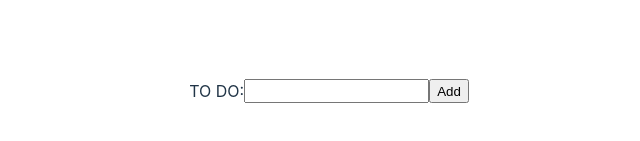
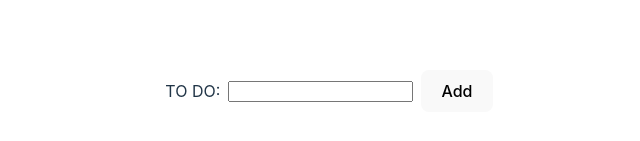
Before and after one commit to KyleMThornton/React-To-Do-List, a React (Vite) app: page / in a window 1280 px wide. Shown: the part 309-450 px from the top of the page, without its empty margins (311-951 px from the left). Built offline with nearby package versions, Linux system fonts and the light colour scheme.

Commit message:
Able to add to do items into state

```diff
--- a/src/components/TextBar.css
+++ b/src/components/TextBar.css
@@ -1,3 +1,9 @@
 .inputBar {
     display: flex;
+    justify-content: center;
+    align-items: center;
 }
+
+input {
+    margin: 0.5rem;
+}
--- a/src/components/TextBar.tsx
+++ b/src/components/TextBar.tsx
@@ -1,13 +1,27 @@
 import './TextBar.css'
+import { useEffect, useRef, useState } from 'react'
 
 export function TextBar() {
+    const [toDoList, setToDoList] = useState<string[]>([])
+
+    let toDoInputValue : any = useRef();
+
+    function handleSubmit(event : any) {
+        event.preventDefault();
+        setToDoList([...toDoList, toDoInputValue.current?.value])
+        toDoInputValue.current.value = ""
+    }
+
+    useEffect(() => {
+        console.log(toDoList);
+    }, [toDoList]);
 
     return(
         <div className="textBarWrapper">
             <form action="" className="inputBar">
                 <label htmlFor="">TO DO: </label>
-                <input type="text" name="" id="" />
-                <input type="submit" value="Add" />
+                <input type="text" name="toDoInput" id="toDoInput" ref={toDoInputValue} />
+                <button type="submit" onClick={handleSubmit}>Add</button>
             </form>
         </div>
     )
```
Also changed, not shown: src/components/List.tsx (added, +11 -0 lines).
